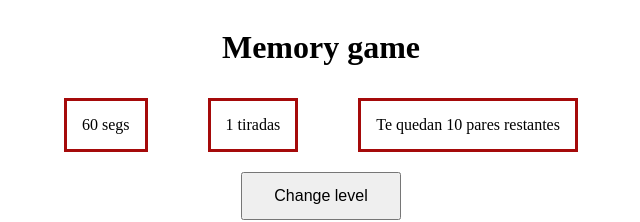
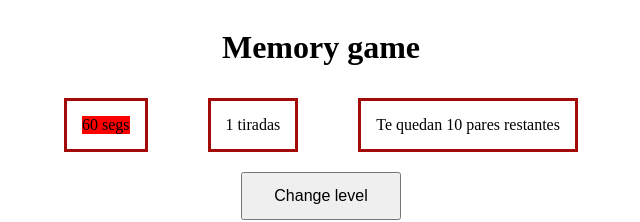
Before and after one commit to Saragc5/mouredev-memory-game, a React (Create React App) app: page /easy in a window 1280 px wide. Shown: the top 222 px of the page, without its empty margins (319-959 px from the left). Built offline with nearby package versions, Linux system fonts and the light colour scheme.

Commit message:
work on Timecounter comp

```diff
--- a/src/Components/TimeCounter/TimeCounter.jsx
+++ b/src/Components/TimeCounter/TimeCounter.jsx
@@ -9,6 +9,6 @@ export default function TimeCounter() {
   setTimeout(handleCountTime, 60000);
 
   return (
-    <div onChange={handleCountTime}>{`${count} segs`}</div>
+    <div style={{ backgroundColor: "red" }} onChange={handleCountTime}>{`${count} segs`}</div>
   );
 }
```
